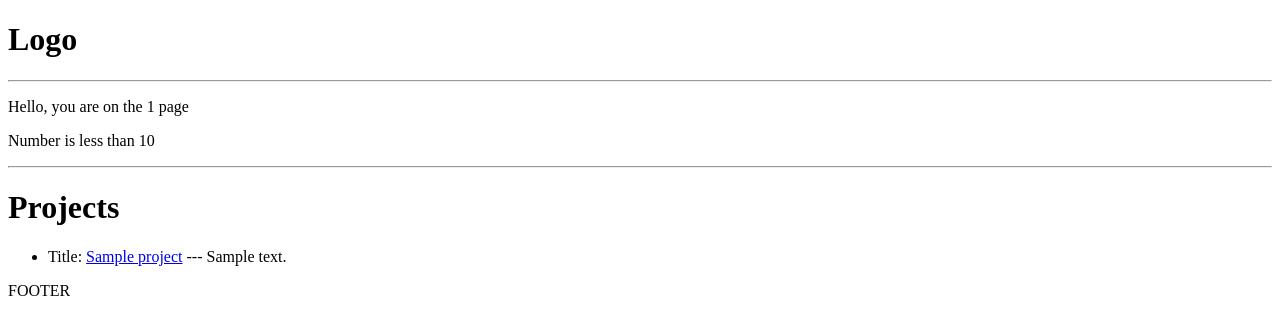
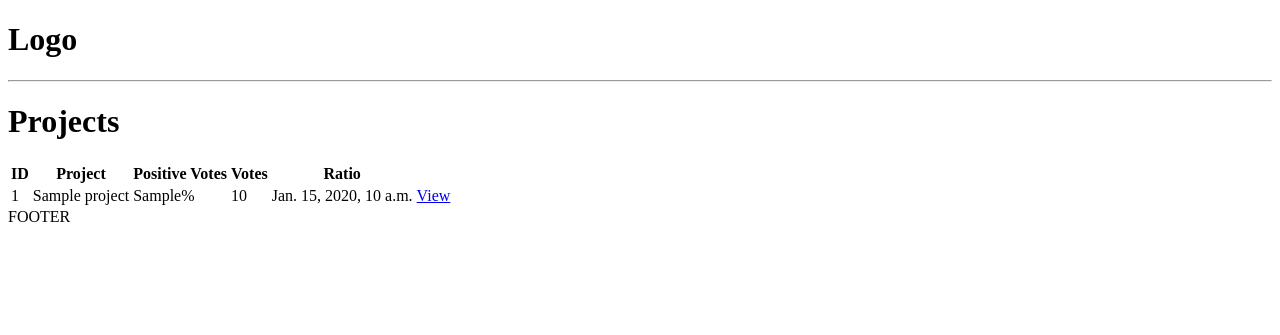
Before and after one commit to PatrykDu/devsearch, a Django app: template projects/templates/projects/projects.html in a window 1280 px wide. Shown: the top 335 px of the page. Run offline with Django 4.2, Linux system fonts and the light colour scheme; the template is opened without the code that fills it: most values are stand-ins (such as "Sample title", 1, 10 or a date in 2020).

Commit message:
DB queries

```diff
--- a/projects/templates/projects/projects.html
+++ b/projects/templates/projects/projects.html
@@ -1,25 +1,29 @@
 {% extends 'main.html' %}
 {% block content %}
 
-    <P>Hello, you are on the {{ page }} page </P>
-
-
-    {% if number > 10 %}
-        <p>Number is greater than 10</p>
-    {% elif number == 10%}
-        <p>Number is exactly 10</p>
-    {% else %}
-        <p>Number is less than 10</p>
-    {% endif %}
-
-    <hr>
 
     <h1>Projects</h1>
 
-    <ul>
-    {% for project in projects%}
-        <li>Title: <a href="{% url 'project' project.id %}">{{ project.title }}</a> --- {{ project.description }}</li>
-    {% endfor %}
-    </ul>
+    <table>
+    <tr>
+        <th>ID</th>
+        <th>Project</th>
+        <th>Positive Votes</th>
+        <th>Votes</th>
+        <th>Ratio</th>
+        <th></th>
+    </tr>
+        {% for project in projects%}
+            <tr>
+                <td>{{ project.id }}</td>
+                <td>{{ project.title }}</td>
+                <td>{{ project.vote_ratio }}%</td>
+                <td>{{ project.vote_total }}</td>
+                <td>{{ project.created }}</td>
+                <td><a href="{% url 'project' project.id %}">View</a></td>
+            </tr>
+        {% endfor %}
+    </table>
+
 
 {% endblock content %}
--- a/projects/templates/projects/single-project.html
+++ b/projects/templates/projects/single-project.html
@@ -3,6 +3,11 @@
 {% block content %}
 
     <h1>{{ project.title }}</h1>
+    <hr>
+    {% for tag in project.tags.all %}
+        <span style="border:1px solid grey">{{ tag }}</span>
+    {% endfor %}
+    <hr>
     <br>
     <p>{{ project.description }}</p>
 
```
Also changed, not shown: projects/views.py (+4 -9 lines), db.sqlite3.
